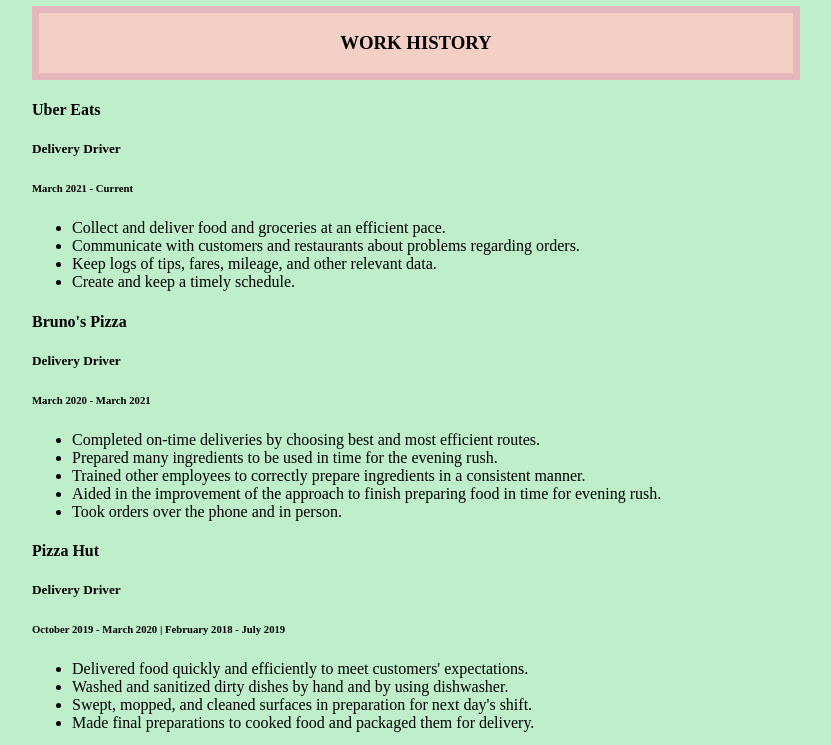
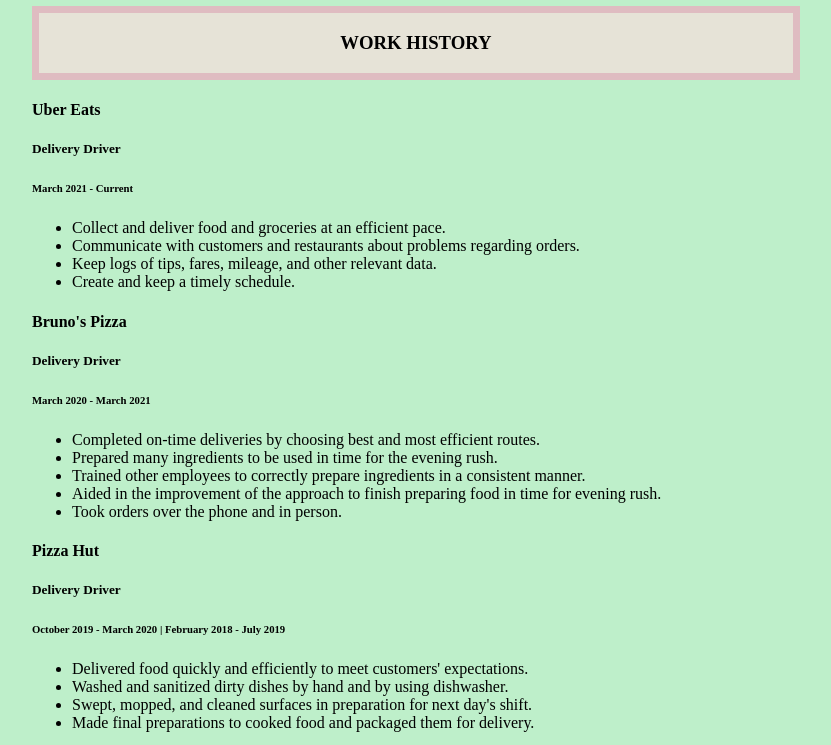
Before and after one commit to Kreb-Star/Kreb-Star.github.io, a plain HTML site: page index.html in a window 1280 px wide. Shown: the part 180-925 px from the top of the page, without its empty margins (224-1055 px from the left). Drawn offline with Linux system fonts and the light colour scheme.

Commit message:
Update style.css

```diff
--- a/style.css
+++ b/style.css
@@ -12,5 +12,5 @@
   border-bottom: 7px solid #deafbabe;
   border-left: 7px solid #deafbabe;
   border-right: 7px solid #deafbabe;
-  background-color: #f3cfc6
+  background-color: #fadeddad;
 }
```
